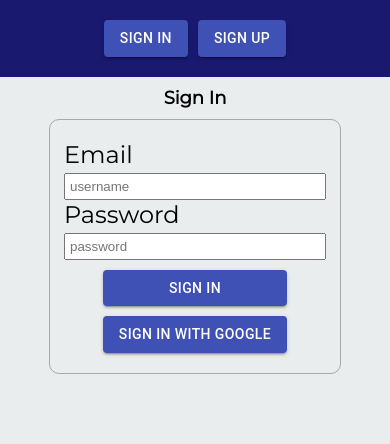
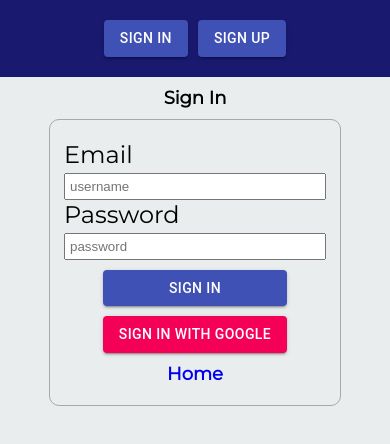
Before and after one commit to arod1207/Restaurant-app, a React (Create React App) app: page /signin in a window 390 px wide. Shown: the top 444 px of the page. Built offline with nearby package versions, Linux system fonts and the light colour scheme; no server answers.

Commit message:
added media query for xtra small screen

```diff
--- a/src/Components/Home/Home.css
+++ b/src/Components/Home/Home.css
@@ -29,3 +29,13 @@
         background-size: cover;
     }
 }
+
+@media only screen and (max-width: 740px) {
+    .home__banner {
+        background: url('../../Assets//Images/banner1.jpg');
+        height: 100px;
+        background-position: bottom;
+        background-repeat: no-repeat;
+        background-size: cover;
+    }
+}
--- a/src/Components/SignIn/SignIn.css
+++ b/src/Components/SignIn/SignIn.css
@@ -33,3 +33,10 @@
     margin-top: 10px;
     justify-content: center;
 }
+
+.signin__homeLink {
+    text-align: center;
+    margin-top: 10px;
+    font-weight: 700;
+    font-size: large;
+}
--- a/src/Components/SignIn/SignIn.js
+++ b/src/Components/SignIn/SignIn.js
@@ -1,5 +1,5 @@
 import React, { useState } from 'react';
-import { useHistory } from 'react-router-dom';
+import { Link, useHistory } from 'react-router-dom';
 
 import firebase from 'firebase';
 import { auth, provider } from '../../firebase';
@@ -72,12 +72,15 @@ function SignIn() {
                             <div className="signin__button">
                                 <Button
                                     variant="contained"
-                                    color="primary"
+                                    color="Secondary"
                                     onClick={handleGoogleLogin}
                                 >
                                     Sign In With Google
                                 </Button>
                             </div>
+                            <Link to="/">
+                                <div className="signin__homeLink">Home</div>
+                            </Link>
                         </div>
                     </div>
                 </form>
```
